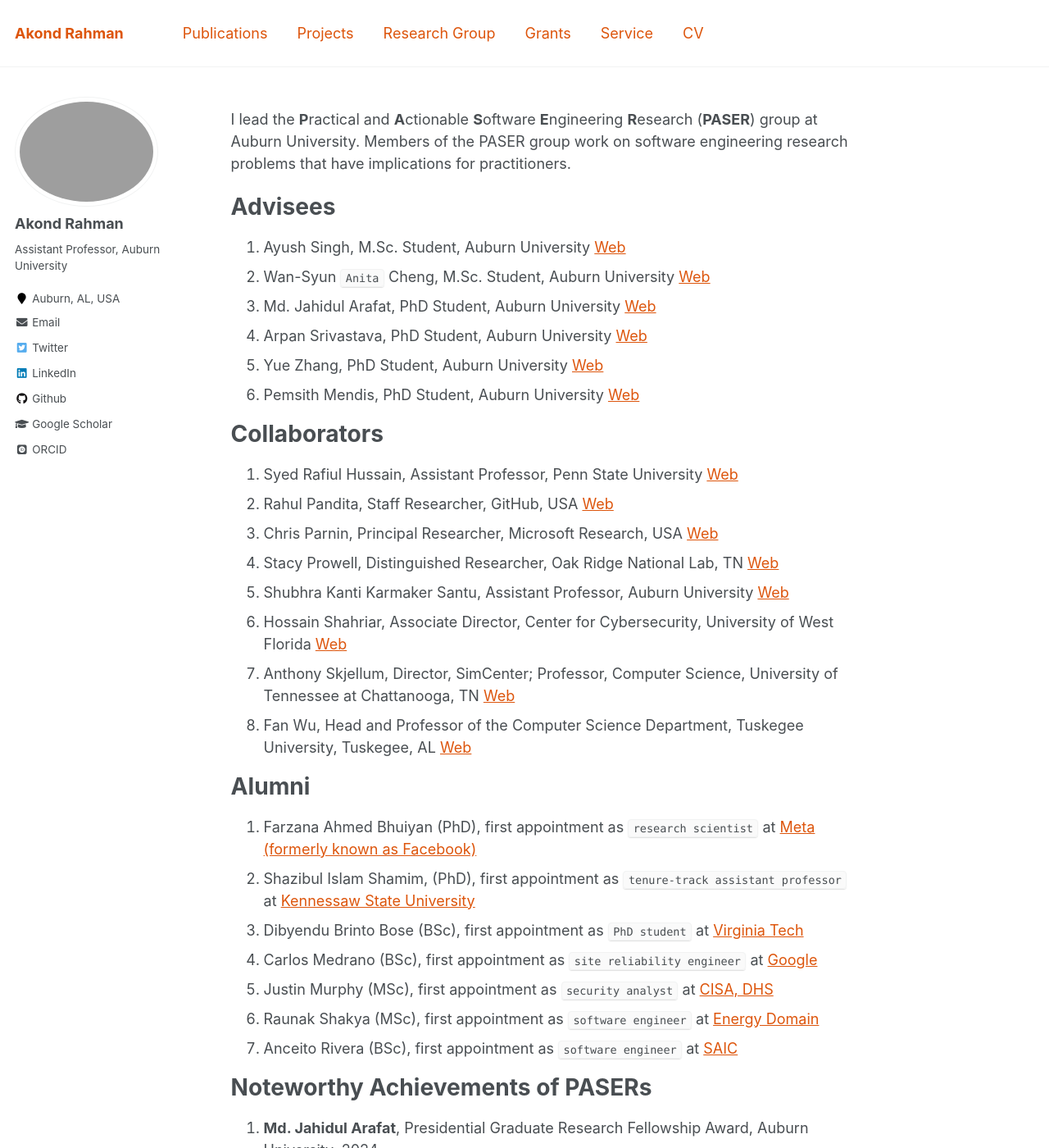
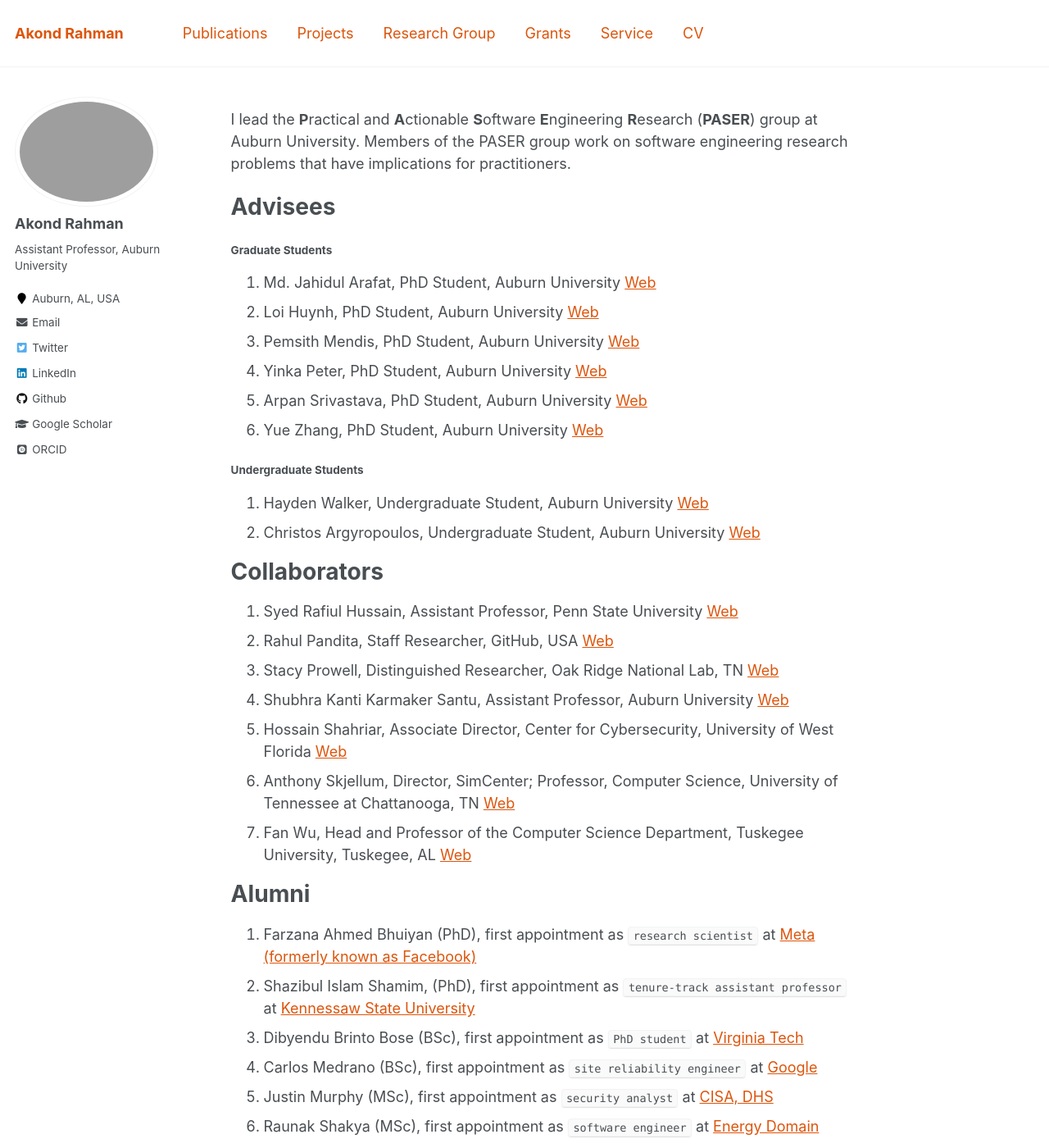
Before and after one commit to akondrahman/akondrahman.github.io, a Jekyll site: the page built from _pages/paser.md, in a window 1280 px wide and 1400 px high. Shown: the whole window at 82% size. Built offline with Jekyll 4.4.1, drawn with Linux system fonts in a browser that asks for light colours; some web fonts are replaced; some of the changed text lies outside the part shown.

Commit message:
recent updates

```diff
--- a/_pages/paser.md
+++ b/_pages/paser.md
@@ -10,12 +10,18 @@
 
 Advisees
 ======
-6. Ayush Singh, M.Sc. Student, Auburn University [Web]()
-5. Wan-Syun `Anita` Cheng, M.Sc. Student, Auburn University [Web]()
-4. Md. Jahidul Arafat, PhD Student, Auburn University [Web]()
-3. Arpan Srivastava, PhD Student, Auburn University [Web]()
-2. Yue Zhang, PhD Student, Auburn University [Web]()
-1. Pemsith Mendis, PhD Student, Auburn University [Web](https://pemsithmendis.com/)
+
+##### Graduate Students
+1. Md. Jahidul Arafat, PhD Student, Auburn University [Web]()
+2. Loi Huynh, PhD Student, Auburn University [Web]()
+3. Pemsith Mendis, PhD Student, Auburn University [Web](https://pemsithmendis.com/)
+5. Yinka Peter, PhD Student, Auburn University [Web]()
+6. Arpan Srivastava, PhD Student, Auburn University [Web]()
+7. Yue Zhang, PhD Student, Auburn University [Web]()
+
+##### Undergraduate Students
+1. Hayden Walker, Undergraduate Student, Auburn University [Web]()
+2. Christos Argyropoulos, Undergraduate Student, Auburn University [Web]()
 
 
 
@@ -23,26 +29,30 @@
 ======
 1. Syed Rafiul Hussain, Assistant Professor, Penn State University [Web](https://syed-rafiul-hussain.github.io/)
 2. Rahul Pandita, Staff Researcher, GitHub, USA [Web](http://rahulpandita.me/)
-3. Chris Parnin, Principal Researcher, Microsoft Research, USA [Web](https://www.microsoft.com/en-us/research/people/chrisparnin/)
-4. Stacy Prowell, Distinguished Researcher, Oak Ridge National Lab, TN [Web](https://www.ornl.gov/staff-profile/stacy-j-prowell)
-5. Shubhra Kanti Karmaker Santu, Assistant Professor, Auburn University [Web](https://karmake2.github.io/)
-6. Hossain Shahriar, Associate Director, Center for Cybersecurity, University of West Florida [Web](https://scholar.google.com/citations?user=Nl3_svsAAAAJ&hl=en)
-7. Anthony Skjellum, Director, SimCenter; Professor, Computer Science, University of Tennessee at Chattanooga, TN [Web](https://scholar.google.com/citations?user=j74j55gAAAAJ&hl=en)
-8. Fan Wu, Head and Professor of the Computer Science Department, Tuskegee University, Tuskegee, AL [Web](https://www.tuskegee.edu/programs-courses/colleges-schools/cbis/computer-science/computer-science-faculty-staff/wu-fan-phd)
+3. Stacy Prowell, Distinguished Researcher, Oak Ridge National Lab, TN [Web](https://www.ornl.gov/staff-profile/stacy-j-prowell)
+4. Shubhra Kanti Karmaker Santu, Assistant Professor, Auburn University [Web](https://karmake2.github.io/)
+5. Hossain Shahriar, Associate Director, Center for Cybersecurity, University of West Florida [Web](https://scholar.google.com/citations?user=Nl3_svsAAAAJ&hl=en)
+6. Anthony Skjellum, Director, SimCenter; Professor, Computer Science, University of Tennessee at Chattanooga, TN [Web](https://scholar.google.com/citations?user=j74j55gAAAAJ&hl=en)
+7. Fan Wu, Head and Professor of the Computer Science Department, Tuskegee University, Tuskegee, AL [Web](https://www.tuskegee.edu/programs-courses/colleges-schools/cbis/computer-science/computer-science-faculty-staff/wu-fan-phd)
 
 Alumni
 ======
 1. Farzana Ahmed Bhuiyan (PhD), first appointment as `research scientist` at [Meta (formerly known as Facebook)](https://facebook.com)
 2. Shazibul Islam Shamim, (PhD), first appointment as `tenure-track assistant professor` at [Kennessaw State University](https://scholar.google.com/citations?user=DkM2G5cAAAAJ&hl=en)
-2. Dibyendu Brinto Bose (BSc), first appointment as `PhD student` at [Virginia Tech](https://cs.vt.edu/)
-3. Carlos Medrano (BSc), first appointment as `site reliability engineer` at [Google](https://sre.google/)
-4. Justin Murphy (MSc), first appointment as `security analyst` at [CISA, DHS](https://www.cisa.gov/)
-5. Raunak Shakya (MSc), first appointment as `software engineer` at [Energy Domain](https://energydomain.com/)
-6. Anceito Rivera (BSc), first appointment as `software engineer` at [SAIC](https://www.saic.com/)
+3. Dibyendu Brinto Bose (BSc), first appointment as `PhD student` at [Virginia Tech](https://cs.vt.edu/)
+4. Carlos Medrano (BSc), first appointment as `site reliability engineer` at [Google](https://sre.google/)
+6. Justin Murphy (MSc), first appointment as `security analyst` at [CISA, DHS](https://www.cisa.gov/)
+7. Raunak Shakya (MSc), first appointment as `software engineer` at [Energy Domain](https://energydomain.com/)
+8. Ayush Singh (MSc), first appointment as `software engineer` at [Energy Domain](https://energydomain.com/)
+9. Wan-Syun "Anita" Cheng (MSc), first appointment as `software engineer` at [Energy Domain](https://energydomain.com/)
+10. Carlos Rabat Villareal (MSc), first appointment as `software engineer` at [Energy Domain](https://energydomain.com/)
+11. Anceito Rivera (BSc), first appointment as `software engineer` at [SAIC](https://www.saic.com/)
 
 
 Noteworthy Achievements of PASERs
 ======
+15. **Pemsith Mendis**, CSSE Best Poster Presentation Award, Auburn University, 2025
+14. **Christos Argyropoulos**, Undergraduate Research Fellowship, Auburn University, 2025-2026
 13. **Md. Jahidul Arafat**, Presidential Graduate Research Fellowship Award, Auburn University, 2024
 12. **Yue Zhang**, 100+ Women Strong Outstanding Departmental Annual Graduate Award, Auburn University, 2024
 11. **Yue Zhang**, Gavin Graduate Student Fellow, 2023-2026
```
